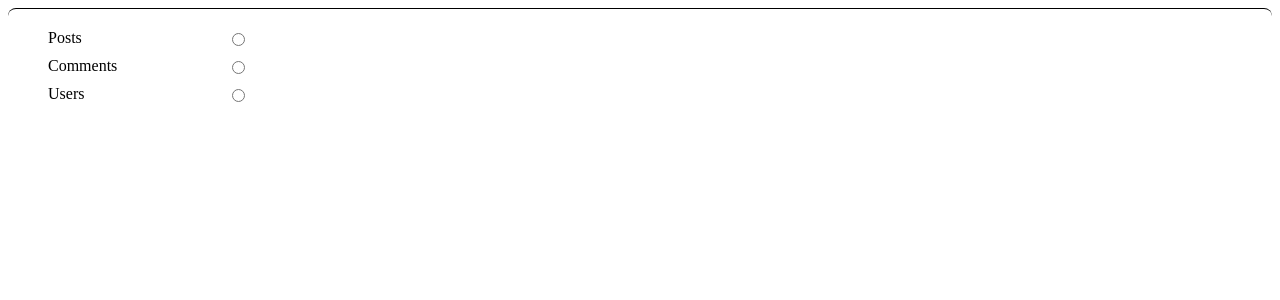
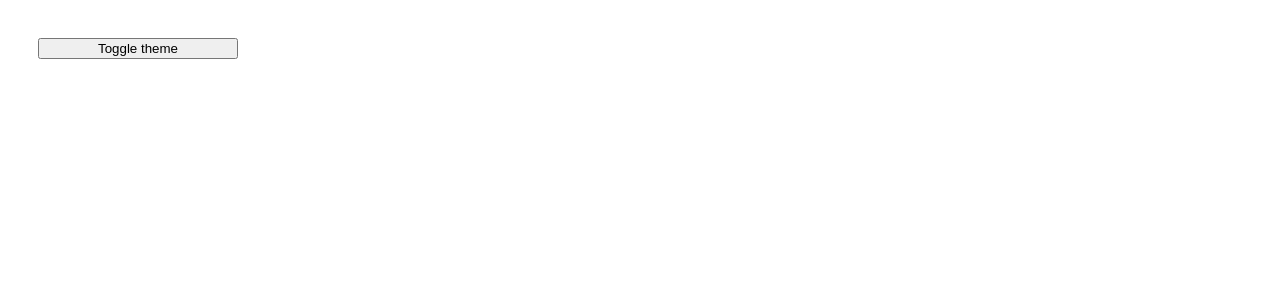
Before and after one commit to DenisPepper/web-dev-simplified-react, a React (Vite) app: page / in a window 1280 px wide. Shown: the top 300 px of the page. Built offline with nearby package versions, Linux system fonts and the light colour scheme.

Commit message:
Добавит пример использования useContext

```diff
--- a/src/App.jsx
+++ b/src/App.jsx
@@ -1,5 +1,5 @@
-import { DataFetcher } from './exercises/custom-hooks/data-fetcher';
+import { Parent } from './exercises/use-context/parent';
 
 export function App() {
-  return <DataFetcher />;
+  return <Parent />;
 }
--- a/src/exercises/custom-hooks/theme-toggler.css
+++ b/src/exercises/custom-hooks/theme-toggler.css
@@ -1,6 +1,6 @@
 .theme-toggler {
   width: 200px;
-  padding: 10px;
+  padding: 30px;
   display: flex;
   flex-direction: column;
   gap: 20px;
--- a/src/exercises/custom-hooks/theme-toggler.jsx
+++ b/src/exercises/custom-hooks/theme-toggler.jsx
@@ -24,7 +24,7 @@ export function ThemeToggler() {
   );
 }
 
-const useThemeToggler = ({ isDark }) => {
+export const useThemeToggler = ({ isDark }) => {
   const [isDarkTheme, setTheme] = useState(isDark);
 
   const toggle = () => setTheme((isDark) => !isDark);
--- /dev/null
+++ b/src/exercises/use-context/child.jsx
@@ -0,0 +1,20 @@
+import { useContext } from 'react';
+import { ThemeContext } from './parent.jsx';
+
+export function Child() {
+  const { isDark, toggleThemeMode } = useContext(ThemeContext);
+
+  return (
+    <div
+      className='theme-toggler'
+      style={{
+        background: isDark ? '#333' : 'white',
+        color: isDark ? 'white' : '#333',
+      }}
+    >
+      <button type='button' onClick={toggleThemeMode}>
+        Toggle theme
+      </button>
+    </div>
+  );
+}
--- /dev/null
+++ b/src/exercises/use-context/parent.jsx
@@ -0,0 +1,15 @@
+import { createContext } from 'react';
+import { Child } from './child';
+import { useThemeToggler } from '../custom-hooks/theme-toggler';
+
+export const ThemeContext = createContext();
+
+export function Parent() {
+  const [isDark, toggleThemeMode] = useThemeToggler({ isDark: false });
+
+  return (
+    <ThemeContext.Provider value={{ isDark, toggleThemeMode }}>
+      <Child />
+    </ThemeContext.Provider>
+  );
+}
```
